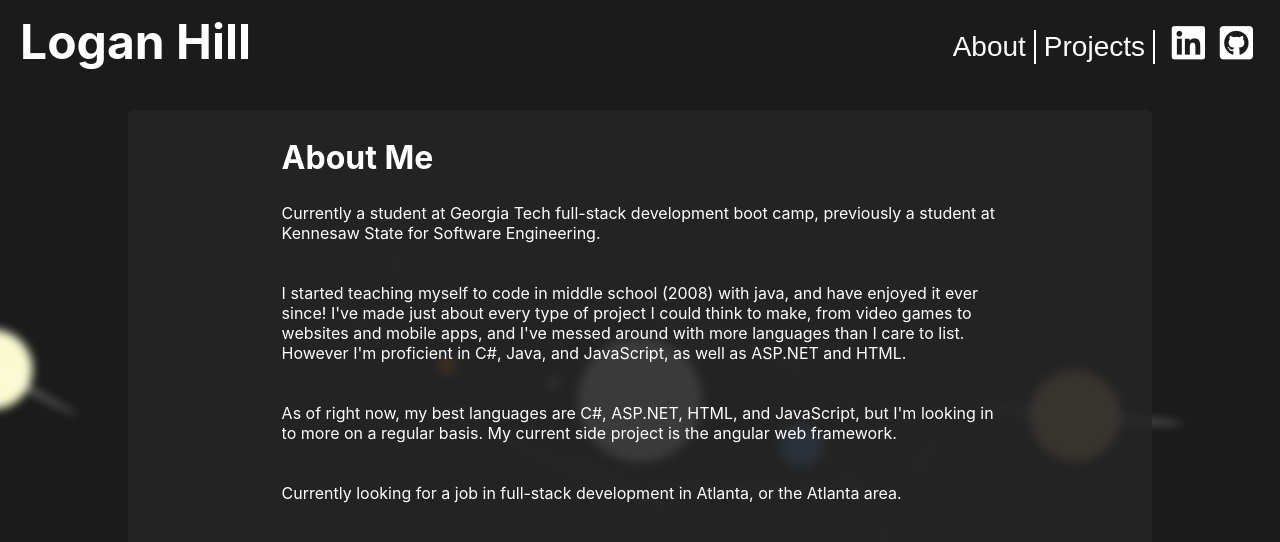
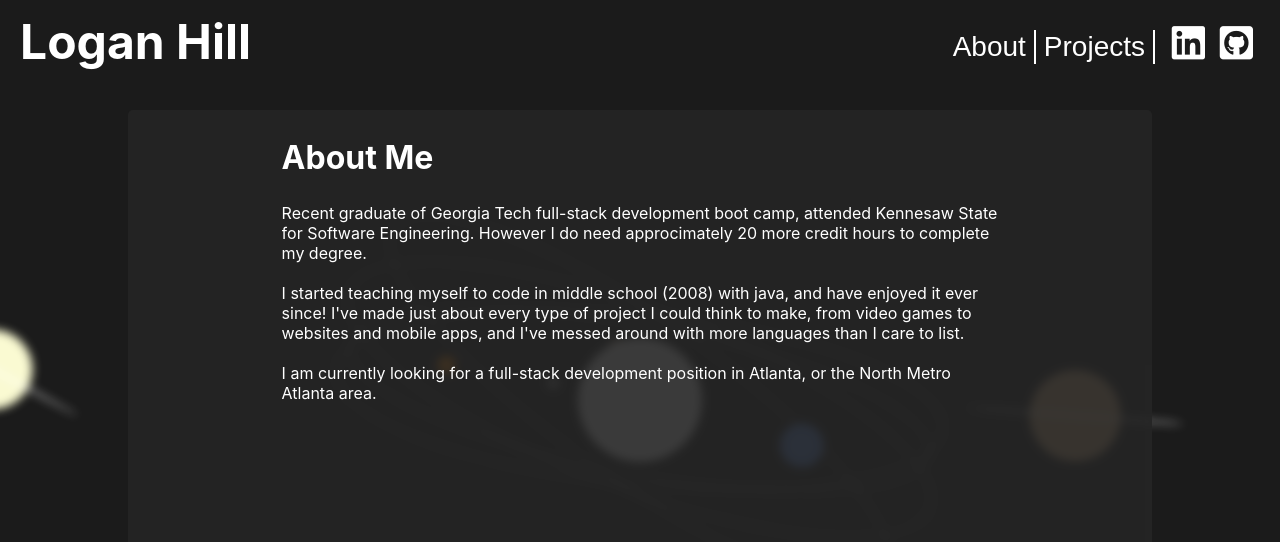
Before and after one commit to lmh96/portfolio, a React (Create React App) app: page /about in a window 1280 px wide. Shown: the top 542 px of the page. Built offline with nearby package versions, Linux system fonts and the light colour scheme; no server answers.

Commit message:
Update App.js

```diff
--- a/src/App.js
+++ b/src/App.js
@@ -23,18 +23,14 @@ class App extends React.Component {
       showPluto: false,
       aboutMe:
         <div>
-          Currently a student at Georgia Tech full-stack development boot camp, previously a student at Kennesaw State for
-          Software Engineering.<br></br><br></br><br></br>
+          Recent graduate of Georgia Tech full-stack development boot camp, attended Kennesaw State for
+          Software Engineering. However I do need approcimately 20 more credit hours to complete my degree.<br></br><br></br>
 
           I started teaching myself to code in middle school (2008) with java, and have enjoyed it ever since! I've made just
           about every type of project I could think to make, from video games to websites and mobile apps, and I've
-          messed around with more languages than I care to list. However I'm proficient in C#, Java, and JavaScript,
-          as well as ASP.NET and HTML.<br></br><br></br><br></br>
+          messed around with more languages than I care to list.<br></br><br></br>
 
-          As of right now, my best languages are C#, ASP.NET, HTML, and JavaScript, but I'm looking in to more on a regular basis.
-          My current side project is the angular web framework.<br></br><br></br><br></br>
-
-          Currently looking for a job in full-stack development in Atlanta, or the Atlanta area.
+          I am currently looking for a full-stack development position in Atlanta, or the North Metro Atlanta area.<br></br><br></br><br></br><br></br>
         </div>
       ,
     }
```
